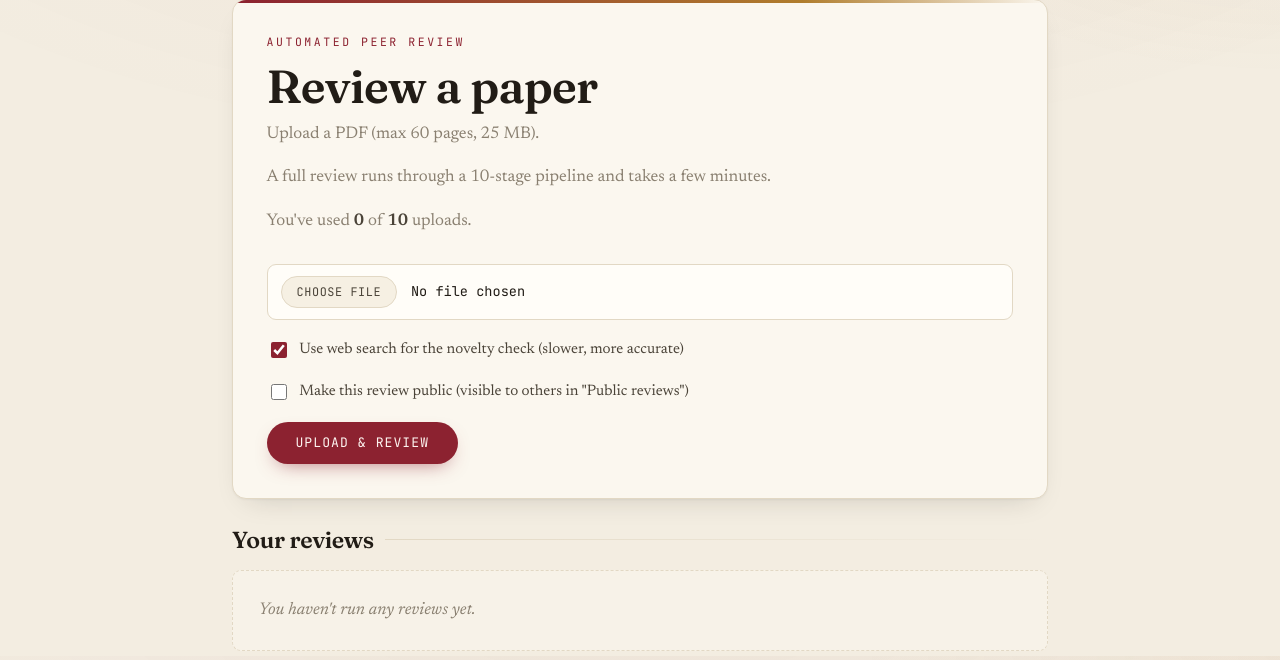
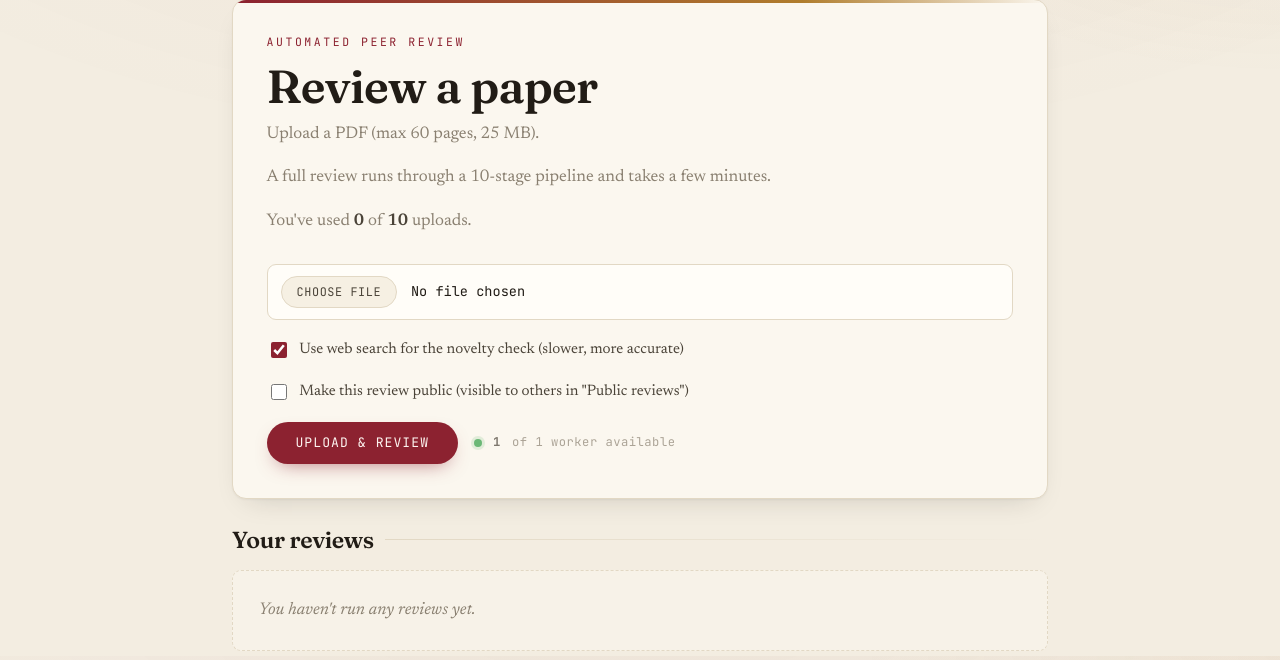
Before and after one commit to Agents4Academia-AI/auto-reviewer, a FastAPI app: page / in a window 1280 px wide. Shown: the part 144-804 px from the top of the page. Run offline with FastAPI, Linux system fonts and the light colour scheme; data that the repository does not hold is empty; some libraries are stand-ins or nearby versions.

Commit message:
add indicator for number of workers available, only show first 2 lines of recommendation in table

```diff
--- a/web/app.py
+++ b/web/app.py
@@ -89,6 +89,7 @@ def index(request: Request):
     used = jobs.count_by_owner(me)
     at_user_limit = used >= settings.MAX_REVIEWS_PER_USER
     site_full = jobs.total_count() >= settings.MAX_TOTAL_REVIEWS
+    workers_free = max(0, settings.WORKER_COUNT - jobs.running_count())
     return templates.TemplateResponse(
         request,
         "index.html",
@@ -103,6 +104,8 @@ def index(request: Request):
             "upload_disabled": at_user_limit or site_full,
             "max_pages": settings.MAX_PDF_PAGES,
             "max_mb": settings.MAX_UPLOAD_BYTES // (1024 * 1024),
+            "workers_free": workers_free,
+            "worker_count": settings.WORKER_COUNT,
         },
     )
 
--- a/web/jobs.py
+++ b/web/jobs.py
@@ -200,6 +200,15 @@ def queued_count() -> int:
         ) or 0
 
 
+def running_count() -> int:
+    """How many jobs are currently being processed — i.e. how many workers in
+    the pool are busy. Used to show how many workers are free."""
+    with Session(_engine) as s:
+        return s.scalar(
+            select(func.count()).select_from(Job).where(Job.status == JobStatus.running)
+        ) or 0
+
+
 def count_by_owner(owner: str | None) -> int:
     """How many reviews this user has against their quota. Failed and cancelled
     runs don't count — only queued/running/done."""
--- a/web/settings.py
+++ b/web/settings.py
@@ -39,6 +39,11 @@ MAX_TOTAL_REVIEWS = int(os.getenv("REVIEWER_MAX_TOTAL_REVIEWS", "50"))
 # Polling cadence used by the worker loop and surfaced to the frontend.
 WORKER_POLL_SECONDS = float(os.getenv("REVIEWER_WORKER_POLL_SECONDS", "2"))
 
+# Size of the deployed worker pool. Workers are independent processes with no
+# registry, so this is configured rather than discovered; the UI shows how many
+# of these are free (pool size minus jobs currently running).
+WORKER_COUNT = int(os.getenv("REVIEWER_WORKER_COUNT", "1"))
+
 # A running job whose worker hasn't updated its heartbeat within this window is
 # treated as orphaned (its worker died) and reset to failed on the next sweep.
 # Must be comfortably longer than the slowest single pipeline stage.
--- a/web/static/style.css
+++ b/web/static/style.css
@@ -307,6 +307,30 @@ button[type="submit"]:active { transform: translateY(0); }
 button[type="submit"]:disabled,
 input:disabled { opacity: 0.5; cursor: not-allowed; box-shadow: none; transform: none; }
 
+.submit-row { display: flex; align-items: center; gap: 1rem; flex-wrap: wrap; }
+.submit-row button[type="submit"] { align-self: auto; }
+.workers {
+  display: inline-flex;
+  align-items: center;
+  gap: 0.7rem;
+  font-family: var(--mono);
+  font-size: 0.76rem;
+  letter-spacing: 0.04em;
+  color: var(--muted);
+  opacity: 0.7;
+}
+.workers::before {
+  content: "";
+  width: 0.5rem;
+  height: 0.5rem;
+  border-radius: 999px;
+  background: #2f9e44;
+  box-shadow: 0 0 0 3px rgba(47, 158, 68, 0.18);
+}
+.workers strong { color: var(--ink-soft); font-weight: 600; }
+.workers.workers-busy { color: var(--muted); }
+.workers.workers-busy::before { background: #c2410c; box-shadow: 0 0 0 3px rgba(194, 65, 12, 0.18); }
+
 /* ---------- Tables ---------- */
 table.jobs {
   width: 100%;
@@ -336,6 +360,18 @@ table.jobs tbody tr { transition: background 0.15s ease; }
 table.jobs tbody tr:hover { background: var(--card-2); }
 table.jobs tbody tr:last-child td { border-bottom: none; }
 table.jobs td.filename { max-width: 220px; overflow: hidden; text-overflow: ellipsis; white-space: nowrap; font-weight: 500; }
+/* Recommendation can be a long sentence — clamp to the first 2 lines.
+   The clamp lives on an inner span (a td can't be -webkit-box without
+   breaking table layout, which leaves a sliver of the next line visible). */
+table.jobs td.recommendation { max-width: 220px; }
+table.jobs .rec-clamp {
+  display: -webkit-box;
+  -webkit-line-clamp: 2;
+  line-clamp: 2;
+  -webkit-box-orient: vertical;
+  overflow: hidden;
+  max-width: 220px;
+}
 /* Scores read as data */
 table.jobs td:nth-child(5) { font-family: var(--mono); font-size: 0.9rem; }
 table.jobs a {
--- a/web/templates/index.html
+++ b/web/templates/index.html
@@ -21,7 +21,14 @@
       <input type="checkbox" name="make_public">
       Make this review public (visible to others in "Public reviews")
     </label>
-    <button type="submit" {{ "disabled" if upload_disabled }}>Upload &amp; review</button>
+    <div class="submit-row">
+      <button type="submit" {{ "disabled" if upload_disabled }}>Upload &amp; review</button>
+      <span class="workers {{ 'workers-busy' if workers_free == 0 }}"
+            title="Worker processes free to pick up a review now">
+        <strong>{{ workers_free }}</strong> of {{ worker_count }}
+        worker{{ "" if worker_count == 1 else "s" }} available
+      </span>
+    </div>
   </form>
 </section>
 
@@ -44,7 +51,7 @@
         </td>
         <td class="filename" title="{{ j.filename }}">{{ j.filename }}</td>
         <td><span class="badge badge-{{ j.status }}">{{ j.status }}</span></td>
-        <td>{{ j.recommendation or "—" }}</td>
+        <td class="recommendation"><span class="rec-clamp" title="{{ j.recommendation or '' }}">{{ j.recommendation or "—" }}</span></td>
         <td>{{ j.overall_score if j.overall_score is not none else "—" }}</td>
         <td><a href="/review/{{ j.id }}">open →</a></td>
       </tr>
@@ -69,7 +76,7 @@
         <td>{{ j.owner or "—" }}</td>
         <td class="filename" title="{{ j.filename }}">{{ j.filename }}</td>
         <td><span class="badge badge-{{ j.status }}">{{ j.status }}</span></td>
-        <td>{{ j.recommendation or "—" }}</td>
+        <td class="recommendation"><span class="rec-clamp" title="{{ j.recommendation or '' }}">{{ j.recommendation or "—" }}</span></td>
         <td>{{ j.overall_score if j.overall_score is not none else "—" }}</td>
         <td><a href="/review/{{ j.id }}">open →</a></td>
       </tr>
```
Also changed, not shown: 1 other file.
